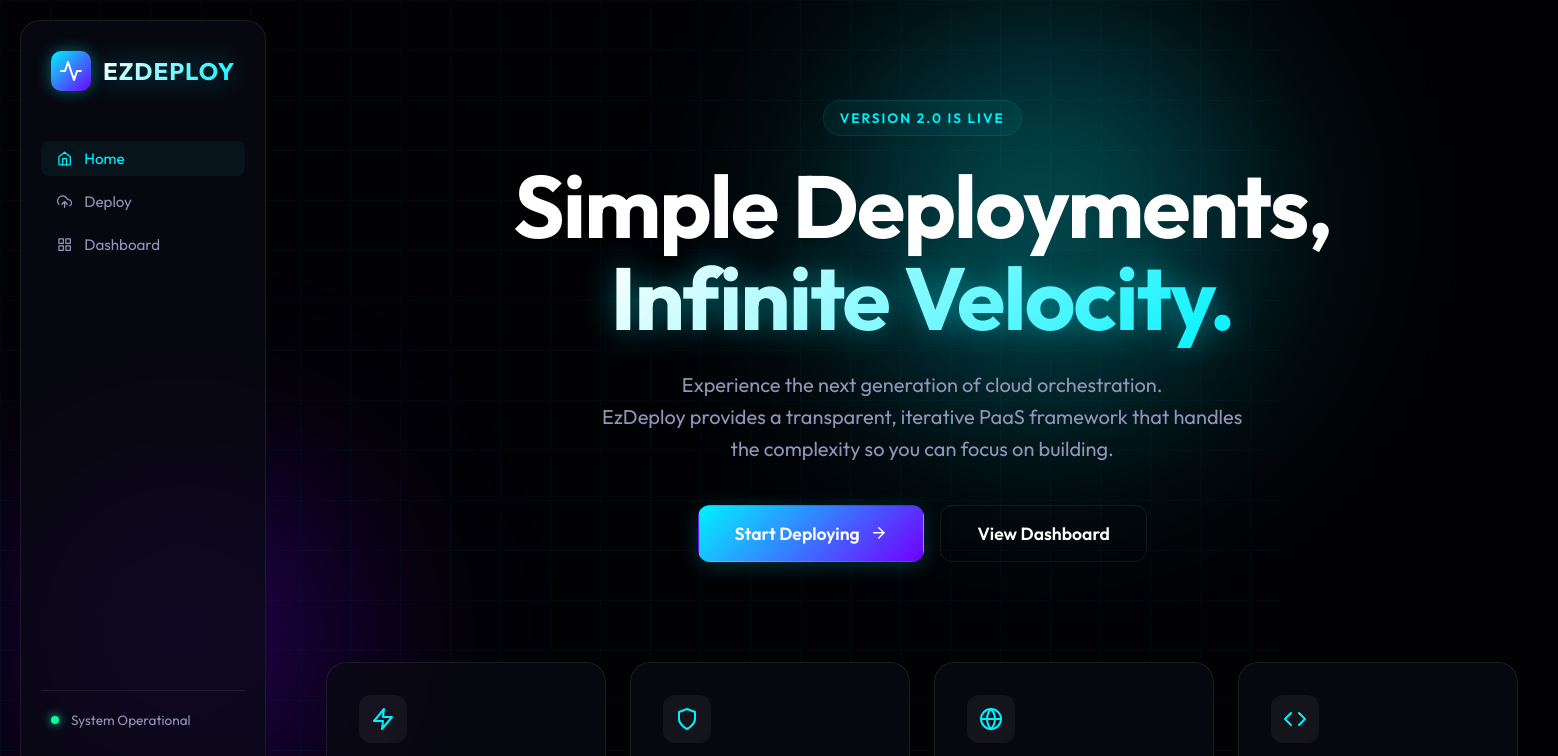
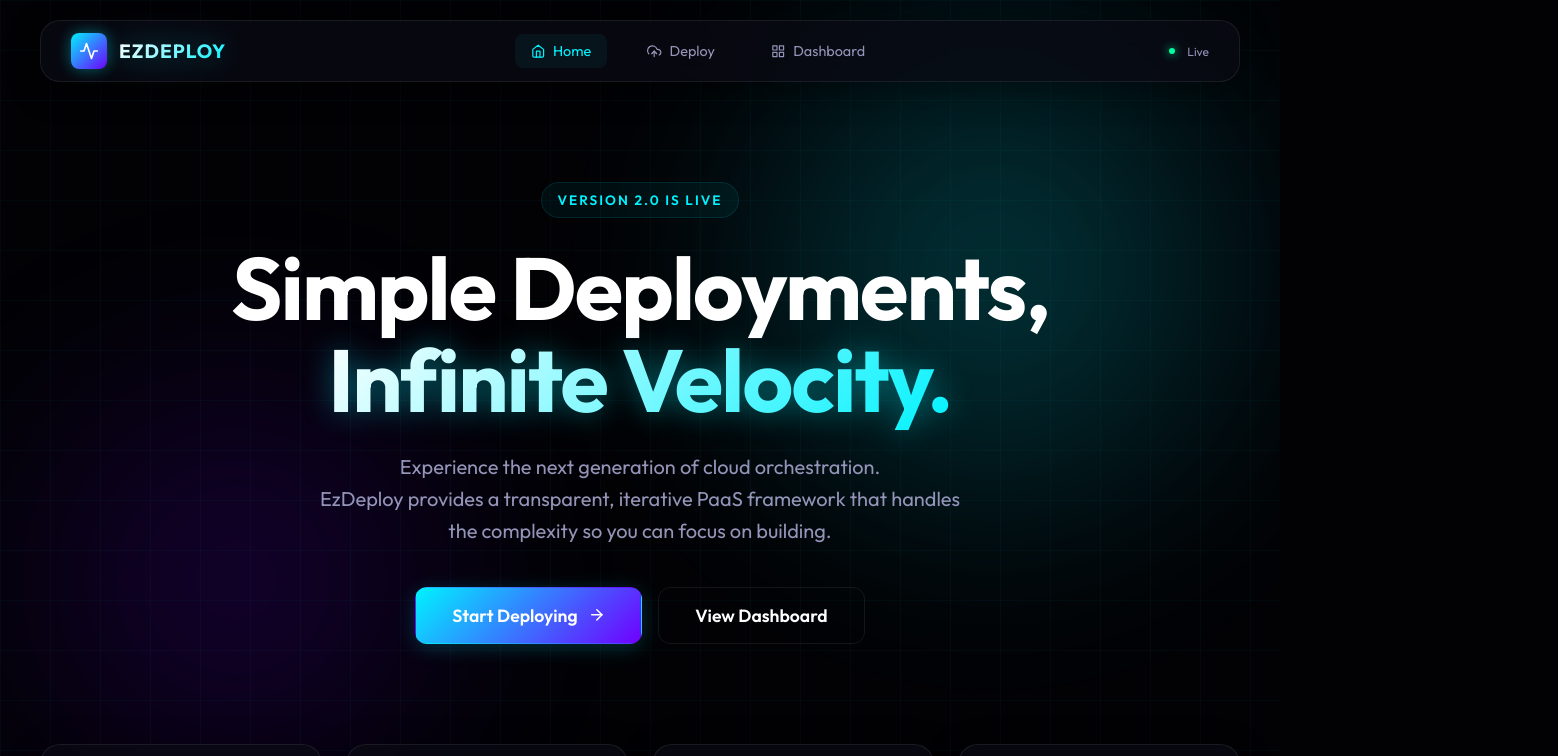
Before and after one commit to Maou3434/EzDeploy, a React app in the folder mini_heroku/frontend/: page / in a window 1280 px wide. Shown: the top 756 px of the page, 1558 px wide, since content can reach past the window. Built offline with nearby package versions, Linux system fonts and the light colour scheme; no server answers; the HTML template or start-up script is replaced by a standard one.

Commit message:
feat: mordenisation changes

```diff
--- a/mini_heroku/frontend/src/App.jsx
+++ b/mini_heroku/frontend/src/App.jsx
@@ -1,6 +1,7 @@
 import React, { useState, useEffect } from 'react';
 import { BrowserRouter, Routes, Route, Navigate } from 'react-router-dom';
 import axios from 'axios';
+import { AnimatePresence } from 'framer-motion';
 
 // Components & Pages
 import Layout from './components/Layout';
@@ -8,6 +9,7 @@ import LandingPage from './pages/LandingPage';
 import DeployPage from './pages/DeployPage';
 import DashboardPage from './pages/DashboardPage';
 import Editor from './components/Editor';
+import CustomCursor from './components/CustomCursor';
 
 function App() {
   const [containers, setContainers] = useState([]);
@@ -145,6 +147,7 @@ function App() {
         </Routes>
       </Layout>
 
+      <AnimatePresence>
         {editingApp && (
           <Editor
             appName={editingApp}
@@ -152,6 +155,9 @@ function App() {
             onRedeploy={handleRedeploy}
           />
         )}
+      </AnimatePresence>
+
+      <CustomCursor />
     </BrowserRouter>
   );
 }
--- a/mini_heroku/frontend/src/components/Background.jsx
+++ b/mini_heroku/frontend/src/components/Background.jsx
@@ -1,10 +1,23 @@
 import React from 'react';
+import { motion, useScroll, useTransform } from 'framer-motion';
 
 const Background = () => {
+  const { scrollY } = useScroll();
+  const y1 = useTransform(scrollY, [0, 500], [0, 200]);
+  const y2 = useTransform(scrollY, [0, 500], [0, -150]);
+  const rotate = useTransform(scrollY, [0, 1000], [0, 45]);
+
   return (
     <div className="bg-scene">
-      <div className="bg-glow-1"></div>
-      <div className="bg-glow-2"></div>
+      <motion.div
+        className="bg-glow-1"
+        style={{ y: y1, rotate }}
+      />
+      <motion.div
+        className="bg-glow-2"
+        style={{ y: y2, rotate: -rotate }}
+      />
+      <div className="bg-grid"></div>
     </div>
   );
 };
--- /dev/null
+++ b/mini_heroku/frontend/src/components/CustomCursor.jsx
@@ -0,0 +1,96 @@
+import React, { useEffect, useState } from 'react';
+import { motion, useSpring, useMotionValue } from 'framer-motion';
+
+const CustomCursor = () => {
+    const [isHovering, setIsHovering] = useState(false);
+    const cursorX = useMotionValue(-100);
+    const cursorY = useMotionValue(-100);
+
+    const springConfig = { damping: 25, stiffness: 250 };
+    const cursorXSpring = useSpring(cursorX, springConfig);
+    const cursorYSpring = useSpring(cursorY, springConfig);
+
+    useEffect(() => {
+        const moveCursor = (e) => {
+            cursorX.set(e.clientX);
+            cursorY.set(e.clientY);
+        };
+
+        const handleHoverStart = (e) => {
+            const target = e.target;
+            if (
+                target.tagName === 'BUTTON' ||
+                target.tagName === 'A' ||
+                target.closest('button') ||
+                target.closest('a') ||
+                target.classList.contains('nav-link') ||
+                target.classList.contains('glass')
+            ) {
+                setIsHovering(true);
+            }
+        };
+
+        const handleHoverEnd = () => setIsHovering(false);
+
+        window.addEventListener('mousemove', moveCursor);
+        window.addEventListener('mouseover', handleHoverStart);
+        window.addEventListener('mouseout', handleHoverEnd);
+
+        return () => {
+            window.removeEventListener('mousemove', moveCursor);
+            window.removeEventListener('mouseover', handleHoverStart);
+            window.removeEventListener('mouseout', handleHoverEnd);
+        };
+    }, [cursorX, cursorY]);
+
+    return (
+        <>
+            <motion.div
+                style={{
+                    position: 'fixed',
+                    left: 0,
+                    top: 0,
+                    width: 20,
+                    height: 20,
+                    borderRadius: '50%',
+                    backgroundColor: 'var(--primary)',
+                    pointerEvents: 'none',
+                    zIndex: 9999,
+                    translateX: cursorXSpring,
+                    translateY: cursorYSpring,
+                    x: -10,
+                    y: -10,
+                    mixBlendMode: 'difference',
+                }}
+                animate={{
+                    scale: isHovering ? 2.5 : 1,
+                    opacity: 0.8,
+                }}
+            />
+            <motion.div
+                style={{
+                    position: 'fixed',
+                    left: 0,
+                    top: 0,
+                    width: 40,
+                    height: 40,
+                    borderRadius: '50%',
+                    border: '1px solid var(--primary)',
+                    pointerEvents: 'none',
+                    zIndex: 9998,
+                    translateX: cursorXSpring,
+                    translateY: cursorYSpring,
+                    x: -20,
+                    y: -20,
+                }}
+                animate={{
+                    scale: isHovering ? 1.5 : 1,
+                    opacity: isHovering ? 0 : 0.3,
+                }}
+                transition={{ duration: 0.3 }}
+            />
+        </>
+    );
+};
+
+export default CustomCursor;
--- a/mini_heroku/frontend/src/components/Editor.jsx
+++ b/mini_heroku/frontend/src/components/Editor.jsx
@@ -1,6 +1,6 @@
 import React, { useState, useEffect } from 'react';
 import axios from 'axios';
-import { FiSave, FiX, FiFile, FiPlay, FiChevronRight } from 'react-icons/fi';
+import { FiSave, FiX, FiFile, FiPlay, FiChevronRight, FiCode } from 'react-icons/fi';
 import { motion, AnimatePresence } from 'framer-motion';
 
 const Editor = ({ appName, onClose, onRedeploy }) => {
--- a/mini_heroku/frontend/src/components/Layout.jsx
+++ b/mini_heroku/frontend/src/components/Layout.jsx
@@ -14,44 +14,45 @@ const Layout = ({ children }) => {
     ];
 
     return (
-        <div className="app-wrapper" style={{ display: 'flex', minHeight: '100vh' }}>
+        <div className="app-wrapper" style={{ minHeight: '100vh', display: 'flex', flexDirection: 'column' }}>
             <Background />
 
-            {/* Sidebar */}
+            {/* Top Navigation */}
             <nav className="glass" style={{
-                width: '280px',
-                height: 'calc(100vh - 40px)',
-                margin: '20px',
-                padding: '30px 20px',
+                margin: '20px auto',
+                width: 'calc(100% - 40px)',
+                maxWidth: '1200px',
+                padding: '12px 30px',
                 display: 'flex',
-                flexDirection: 'column',
+                alignItems: 'center',
+                justifyContent: 'space-between',
                 position: 'sticky',
                 top: '20px',
-                zIndex: 10
+                zIndex: 100
             }}>
-                <div style={{ display: 'flex', alignItems: 'center', gap: '12px', marginBottom: '50px', padding: '0 10px' }}>
+                <div style={{ display: 'flex', alignItems: 'center', gap: '12px' }}>
                     <div style={{
-                        width: '40px',
-                        height: '40px',
-                        borderRadius: '10px',
+                        width: '36px',
+                        height: '36px',
+                        borderRadius: '8px',
                         background: 'linear-gradient(135deg, var(--primary), var(--secondary))',
                         display: 'flex',
                         alignItems: 'center',
                         justifyContent: 'center',
                         boxShadow: '0 0 15px var(--primary-glow)'
                     }}>
-                        <FiActivity size={24} color="white" />
+                        <FiActivity size={20} color="white" />
                     </div>
-                    <span style={{ fontSize: '1.5rem', fontWeight: 800, letterSpacing: '1px' }} className="glow-text">EZDEPLOY</span>
+                    <span style={{ fontSize: '1.2rem', fontWeight: 800, letterSpacing: '1px' }} className="glow-text">EZDEPLOY</span>
                 </div>
 
-                <div style={{ display: 'flex', flexDirection: 'column', gap: '8px', flex: 1 }}>
+                <div style={{ display: 'flex', gap: '24px' }}>
                     {navItems.map((item) => (
                         <NavLink
                             key={item.path}
                             to={item.path}
                             className={({ isActive }) => `nav-link ${isActive ? 'active' : ''}`}
-                            style={{ display: 'flex', alignItems: 'center', gap: '12px' }}
+                            style={{ display: 'flex', alignItems: 'center', gap: '8px', fontSize: '0.9rem' }}
                         >
                             {item.icon}
                             {item.label}
@@ -59,16 +60,14 @@ const Layout = ({ children }) => {
                     ))}
                 </div>
 
-                <div style={{ marginTop: 'auto', padding: '20px 10px', borderTop: '1px solid var(--glass-border)' }}>
-                    <div style={{ display: 'flex', alignItems: 'center', gap: '12px', color: 'var(--text-dim)', fontSize: '0.85rem' }}>
-                        <div style={{ width: '8px', height: '8px', borderRadius: '50%', background: 'var(--success)', boxShadow: '0 0 10px var(--success)' }}></div>
-                        System Operational
-                    </div>
+                <div style={{ display: 'flex', alignItems: 'center', gap: '12px', color: 'var(--text-dim)', fontSize: '0.75rem' }}>
+                    <div style={{ width: '6px', height: '6px', borderRadius: '50%', background: 'var(--success)', boxShadow: '0 0 10px var(--success)' }}></div>
+                    Live
                 </div>
             </nav>
 
             {/* Main Content */}
-            <main style={{ flex: 1, padding: '40px 20px', position: 'relative' }}>
+            <main style={{ flex: 1, padding: '20px 20px 60px', position: 'relative', width: '100%', maxWidth: '1400px', margin: '0 auto' }}>
                 <AnimatePresence mode="wait">
                     <motion.div
                         key={location.pathname}
--- a/mini_heroku/frontend/src/index.css
+++ b/mini_heroku/frontend/src/index.css
@@ -39,34 +39,49 @@ body {
   width: 100vw;
   height: 100vh;
   z-index: -1;
+  overflow: hidden;
+}
+
+.bg-grid {
+  position: absolute;
+  top: 0;
+  left: 0;
+  width: 100%;
+  height: 100%;
   background:
     linear-gradient(to right, var(--grid-color) 1px, transparent 1px),
     linear-gradient(to bottom, var(--grid-color) 1px, transparent 1px);
   background-size: 50px 50px;
+  pointer-events: none;
 }
 
 .bg-glow-1 {
   position: absolute;
   top: -10%;
   right: -5%;
-  width: 600px;
-  height: 600px;
+  width: 700px;
+  height: 700px;
   background: radial-gradient(circle, var(--primary-glow) 0%, transparent 70%);
   filter: blur(80px);
+  opacity: 0.6;
 }
 
 .bg-glow-2 {
   position: absolute;
   bottom: -10%;
   left: -5%;
-  width: 500px;
-  height: 500px;
+  width: 600px;
+  height: 600px;
   background: radial-gradient(circle, var(--secondary-glow) 0%, transparent 70%);
   filter: blur(80px);
+  opacity: 0.5;
 }
 
 /* Typography */
-h1, h2, h3, h4 {
+h1,
+h2,
+h3,
+h4 {
   font-weight: 700;
   letter-spacing: -0.02em;
 }
@@ -74,6 +89,7 @@ h1, h2, h3, h4 {
 .glow-text {
   background: linear-gradient(135deg, #fff 0%, var(--primary) 100%);
   -webkit-background-clip: text;
+  background-clip: text;
   -webkit-text-fill-color: transparent;
   filter: drop-shadow(0 0 15px var(--primary-glow));
 }
@@ -81,16 +97,19 @@ h1, h2, h3, h4 {
 /* Glassmorphism */
 .glass {
   background: var(--bg-card);
-  backdrop-filter: blur(16px);
-  -webkit-backdrop-filter: blur(16px);
+  backdrop-filter: blur(20px);
+  -webkit-backdrop-filter: blur(20px);
   border: 1px solid var(--glass-border);
   border-radius: 20px;
-  transition: all 0.3s cubic-bezier(0.4, 0, 0.2, 1);
+  transition: all 0.4s cubic-bezier(0.4, 0, 0.2, 1);
+  box-shadow: 0 8px 32px 0 rgba(0, 0, 0, 0.37);
 }
 
 .glass:hover {
-  border-color: rgba(255, 255, 255, 0.15);
-  background: rgba(15, 15, 30, 0.8);
+  border-color: var(--primary-glow);
+  background: rgba(15, 15, 30, 0.85);
+  box-shadow: 0 8px 32px 0 var(--primary-glow);
+  transform: translateY(-2px);
 }
 
 /* Buttons */
@@ -136,13 +155,16 @@ h1, h2, h3, h4 {
 ::-webkit-scrollbar {
   width: 6px;
 }
+
 ::-webkit-scrollbar-track {
   background: var(--bg-dark);
 }
+
 ::-webkit-scrollbar-thumb {
   background: var(--glass-border);
   border-radius: 10px;
 }
+
 ::-webkit-scrollbar-thumb:hover {
   background: var(--primary);
 }
@@ -164,7 +186,8 @@ h1, h2, h3, h4 {
   border-radius: 8px;
 }
 
-.nav-link:hover, .nav-link.active {
+.nav-link:hover,
+.nav-link.active {
   color: white;
   background: rgba(255, 255, 255, 0.05);
 }
```
Lines whose indentation alone changed are shown as unchanged.
